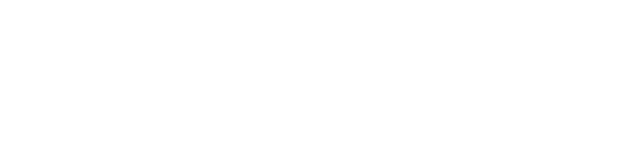
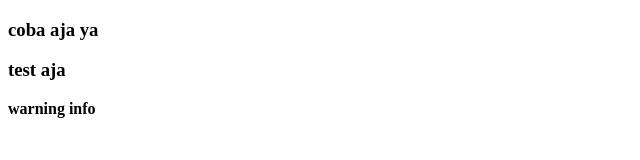
Before and after one commit to shintaasw29/Repository-Github, a plain HTML site: page index.html in a window 1280 px wide. Shown: the whole page, without its empty margins (0-640 px from the left). Drawn offline with Linux system fonts and the light colour scheme.

Commit message:
added fetures

```diff
--- a/index.html
+++ b/index.html
@@ -3,9 +3,12 @@
 <head>
     <meta charset="UTF-8">
     <meta name="viewport" content="width=device-width, initial-scale=1.0">
-    <title>Document</title>
+    <title>Document!!</title>
 </head>
 <body>
-
+    <h3>coba aja ya</h3>
+    <h3>test aja</h3>
+    <strong>warning</strong>
+    <strong>info</strong>
 </body>
 </html>
```
